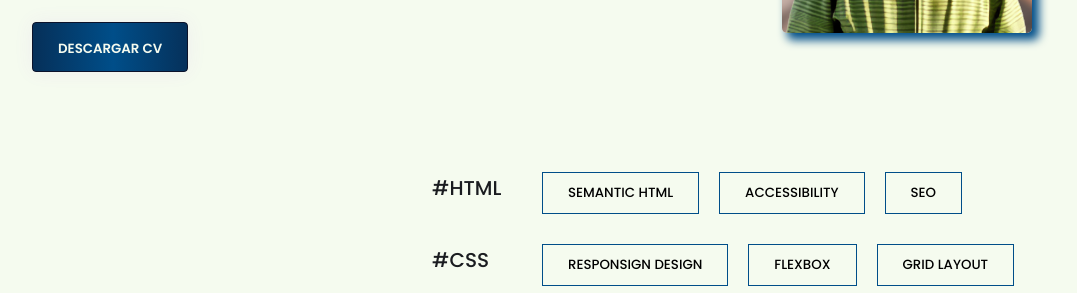
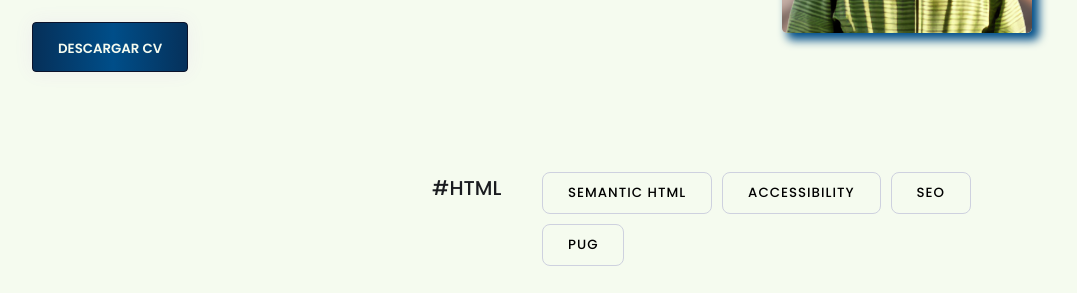
Before and after one commit to fcojavierlpzstudent/fcojavierlpzstudent.github.io, a website: page pug/index.pug in a window 1280 px wide. Shown: the part 385-678 px from the top of the page, without its empty margins (108-1185 px from the left). Drawn offline with nearby package versions, Linux system fonts and the light colour scheme; files that its build step writes are made by us from their sources.

Commit message:
refactor(app): add other service

```diff
--- a/pug/index.pug
+++ b/pug/index.pug
@@ -54,6 +54,7 @@ html(lang="en")
               button.stack__service-name Semantic Html
               button.stack__service-name Accessibility
               button.stack__service-name SEO
+              button.stack__service-name PUG
 
             .stack__route #Css
             .stack__services
--- a/sass/_base.scss
+++ b/sass/_base.scss
@@ -5,6 +5,8 @@
   --color-grey-light: #f5fbef;
 
   --color-grey-dark: #1a1c20;
+
+  --color-border-primary: #ced1df;
 }
 
 // FONT VARIABLES
@@ -21,6 +23,7 @@ $font-primary: 'Poppins', sans-serif;
 html {
     box-sizing: border-box;
     font-size: 62.5%; // 10px/16px = 62.5% -> 1rem = 10px
+    scroll-behavior: smooth;
 
     // This defines what 1rem is
     font-size: 62.5%; //1 rem = 10px; 10px/16px = 62.5%
--- a/sass/_stack.scss
+++ b/sass/_stack.scss
@@ -44,13 +44,15 @@
 
   &__services {
     display: flex;
-    gap: 2rem;
+    gap: 1rem;
     flex-wrap: wrap;
   }
 
   &__service-name {
-    border: 1px solid var(--color-primary-light);
+    border: 1px solid var(--color-border-primary);
     padding: 1rem 2.5rem;
     text-transform: uppercase;
+    letter-spacing: .1rem;
+    border-radius: 8px;
   }
 }
```
Also changed, not shown: css/style.css, index.html.
